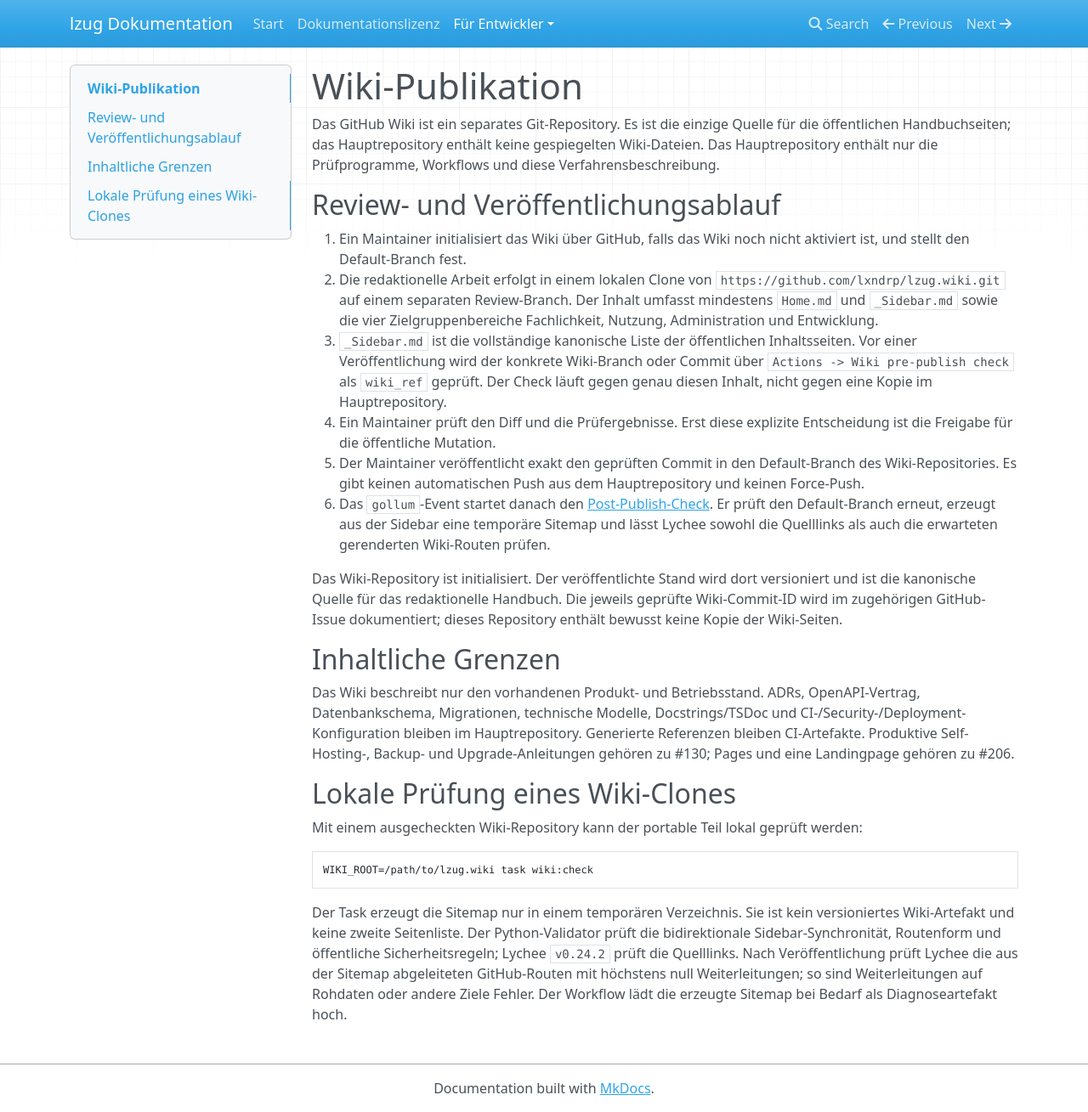
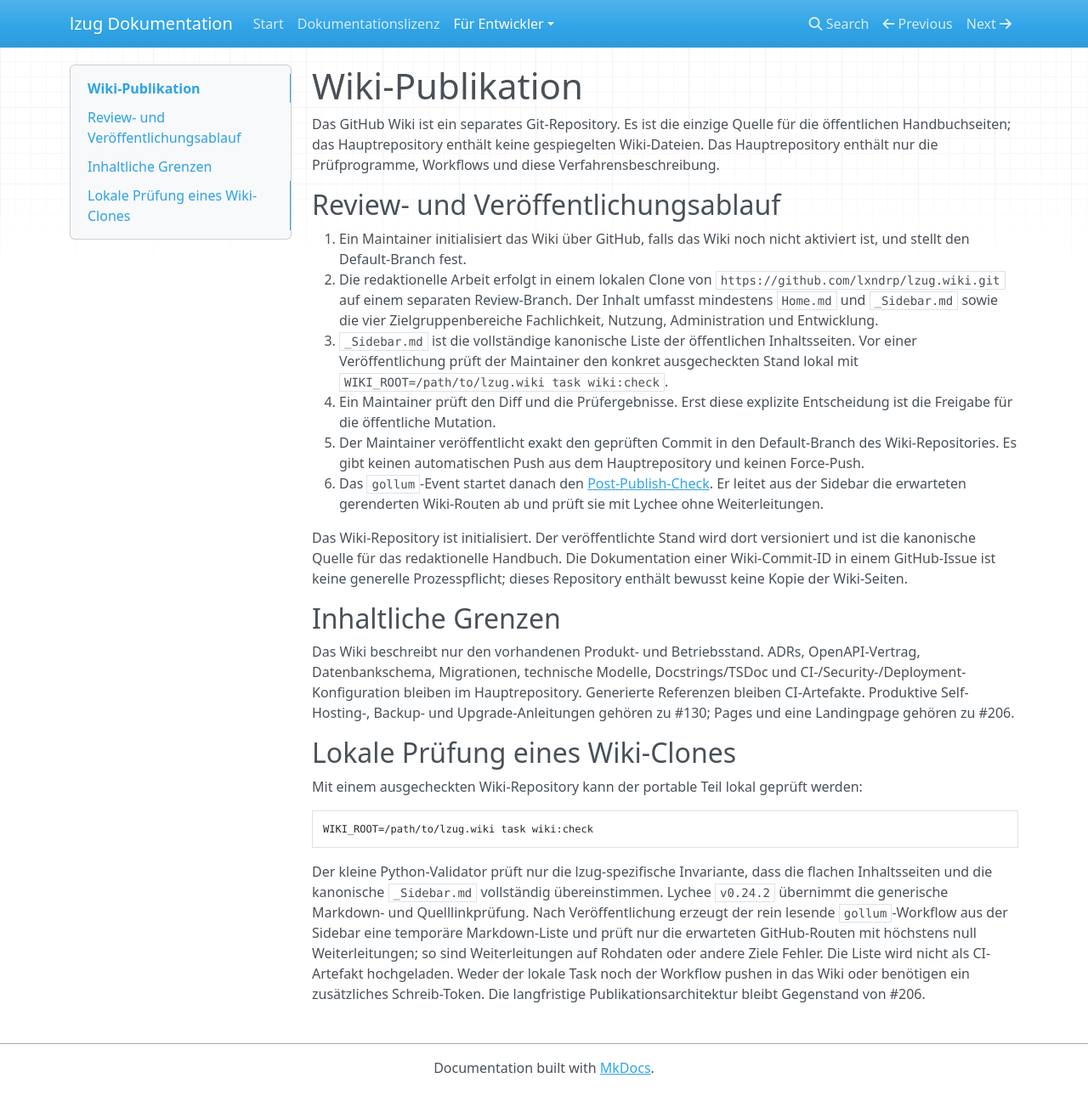
Before and after one commit to lxndrp/lzug, an MkDocs documentation site: the page built from docs/developers/wiki-publishing.md, in a window 1280 px wide and 1309 px high. Shown: the whole window at 85% size. Built offline with MkDocs 1.6.1, drawn with Linux system fonts in a browser that asks for light colours; nearby versions of some CDN libraries.

Commit message:
Simplify token-free Wiki publishing

````diff
--- a/Taskfile.yml
+++ b/Taskfile.yml
@@ -61,12 +61,11 @@
       - task: docs:frontend
 
   wiki:check:
-    desc: Check a separately checked-out Wiki repository, its sidebar sitemap, and source links
+    desc: Check a local Wiki checkout before manually publishing it
     cmds:
       - test -n "${WIKI_ROOT:-}" || { echo "set WIKI_ROOT to a local Wiki checkout"; exit 1; }
+      - python3 scripts/check_wiki.py "$WIKI_ROOT"
       - >-
-        temporary_directory="$(mktemp -d)" && trap 'rm -rf "$temporary_directory"' EXIT &&
-        python3 scripts/check_wiki.py "$WIKI_ROOT" --sitemap "$temporary_directory/sitemap.xml" &&
         docker run --rm --user "$(id -u):$(id -g)"
         -v "$WIKI_ROOT:/wiki:ro" -w /wiki lycheeverse/lychee:0.24.2
         --fallback-extensions md --no-progress '*.md'
--- a/docs/developers/wiki-publishing.md
+++ b/docs/developers/wiki-publishing.md
@@ -15,10 +15,9 @@
    sowie die vier Zielgruppenbereiche Fachlichkeit, Nutzung, Administration und
    Entwicklung.
 3. `_Sidebar.md` ist die vollständige kanonische Liste der öffentlichen
-   Inhaltsseiten. Vor einer Veröffentlichung wird der konkrete Wiki-Branch oder
-   Commit über `Actions -> Wiki pre-publish check` als `wiki_ref` geprüft. Der
-   Check läuft gegen genau diesen Inhalt, nicht gegen eine Kopie im
-   Hauptrepository.
+   Inhaltsseiten. Vor einer Veröffentlichung prüft der Maintainer den konkret
+   ausgecheckten Stand lokal mit
+   `WIKI_ROOT=/path/to/lzug.wiki task wiki:check`.
 4. Ein Maintainer prüft den Diff und die Prüfergebnisse. Erst diese explizite
    Entscheidung ist die Freigabe für die öffentliche Mutation.
 5. Der Maintainer veröffentlicht exakt den geprüften Commit in den
@@ -26,14 +25,13 @@
    dem Hauptrepository und keinen Force-Push.
 6. Das `gollum`-Event startet danach den
    [Post-Publish-Check](https://github.com/lxndrp/lzug/blob/master/.github/workflows/wiki-post-publish.yml).
-   Er prüft den Default-Branch erneut, erzeugt aus der Sidebar eine temporäre
-   Sitemap und lässt Lychee sowohl die Quelllinks als auch die erwarteten
-   gerenderten Wiki-Routen prüfen.
+   Er leitet aus der Sidebar die erwarteten gerenderten Wiki-Routen ab und
+   prüft sie mit Lychee ohne Weiterleitungen.
 
 Das Wiki-Repository ist initialisiert. Der veröffentlichte Stand wird dort
 versioniert und ist die kanonische Quelle für das redaktionelle Handbuch. Die
-jeweils geprüfte Wiki-Commit-ID wird im zugehörigen GitHub-Issue dokumentiert;
-dieses Repository enthält bewusst keine Kopie der Wiki-Seiten.
+Dokumentation einer Wiki-Commit-ID in einem GitHub-Issue ist keine generelle
+Prozesspflicht; dieses Repository enthält bewusst keine Kopie der Wiki-Seiten.
 
 ## Inhaltliche Grenzen
 
@@ -53,10 +51,13 @@
 WIKI_ROOT=/path/to/lzug.wiki task wiki:check
 ```
 
-Der Task erzeugt die Sitemap nur in einem temporären Verzeichnis. Sie ist kein
-versioniertes Wiki-Artefakt und keine zweite Seitenliste. Der Python-Validator
-prüft die bidirektionale Sidebar-Synchronität, Routenform und öffentliche
-Sicherheitsregeln; Lychee `v0.24.2` prüft die Quelllinks. Nach Veröffentlichung
-prüft Lychee die aus der Sitemap abgeleiteten GitHub-Routen mit höchstens null
-Weiterleitungen; so sind Weiterleitungen auf Rohdaten oder andere Ziele Fehler.
-Der Workflow lädt die erzeugte Sitemap bei Bedarf als Diagnoseartefakt hoch.
+Der kleine Python-Validator prüft nur die lzug-spezifische Invariante, dass die
+flachen Inhaltsseiten und die kanonische `_Sidebar.md` vollständig
+übereinstimmen. Lychee `v0.24.2` übernimmt die generische Markdown- und
+Quelllinkprüfung. Nach Veröffentlichung erzeugt der rein lesende
+`gollum`-Workflow aus der Sidebar eine temporäre Markdown-Liste und prüft nur
+die erwarteten GitHub-Routen mit höchstens null Weiterleitungen; so sind
+Weiterleitungen auf Rohdaten oder andere Ziele Fehler. Die Liste wird nicht als
+CI-Artefakt hochgeladen. Weder der lokale Task noch der Workflow pushen in das
+Wiki oder benötigen ein zusätzliches Schreib-Token. Die langfristige
+Publikationsarchitektur bleibt Gegenstand von #206.
````
Also changed, not shown: CONTRIBUTING.md (+2 -2 lines), docs/developers/decisions/0012-wiki-single-source-of-truth.md (+4 -4 lines), 4 other files.
